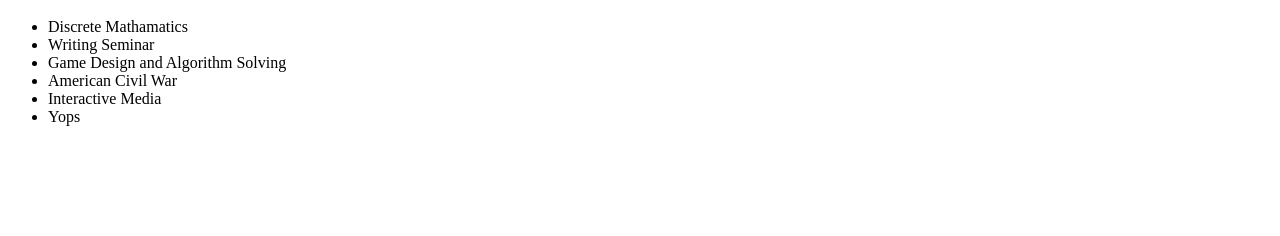
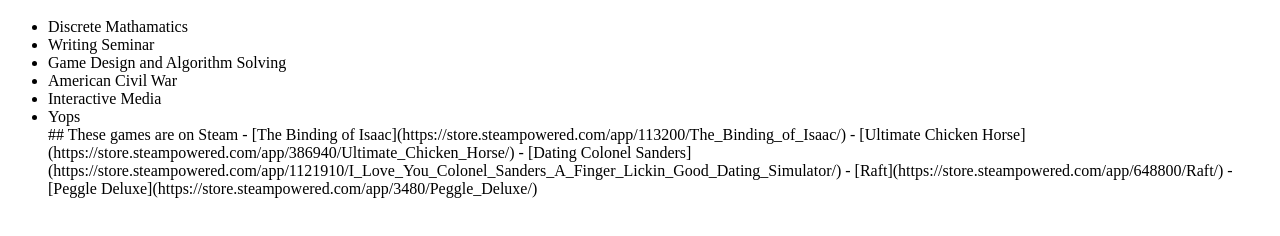
Before and after one commit to theseabasher/theseabasher.github.io, a plain HTML site: page index.html in a window 1280 px wide. Shown: the part 48-284 px from the top of the page. Drawn offline with Linux system fonts and the light colour scheme.

Commit message:
Update index.html

```diff
--- a/index.html
+++ b/index.html
@@ -13,6 +13,16 @@
       <li>American Civil War</li>
       <li>Interactive Media</li>
       <li>Yops</li>
+
+
+
+      ## These games are on Steam
+- [The Binding of Isaac](https://store.steampowered.com/app/113200/The_Binding_of_Isaac/)
+- [Ultimate Chicken Horse](https://store.steampowered.com/app/386940/Ultimate_Chicken_Horse/)
+- [Dating Colonel Sanders](https://store.steampowered.com/app/1121910/I_Love_You_Colonel_Sanders_A_Finger_Lickin_Good_Dating_Simulator/)
+- [Raft](https://store.steampowered.com/app/648800/Raft/)
+- [Peggle Deluxe](https://store.steampowered.com/app/3480/Peggle_Deluxe/)
+
     </ul>
   </body>
 </lang>
```
